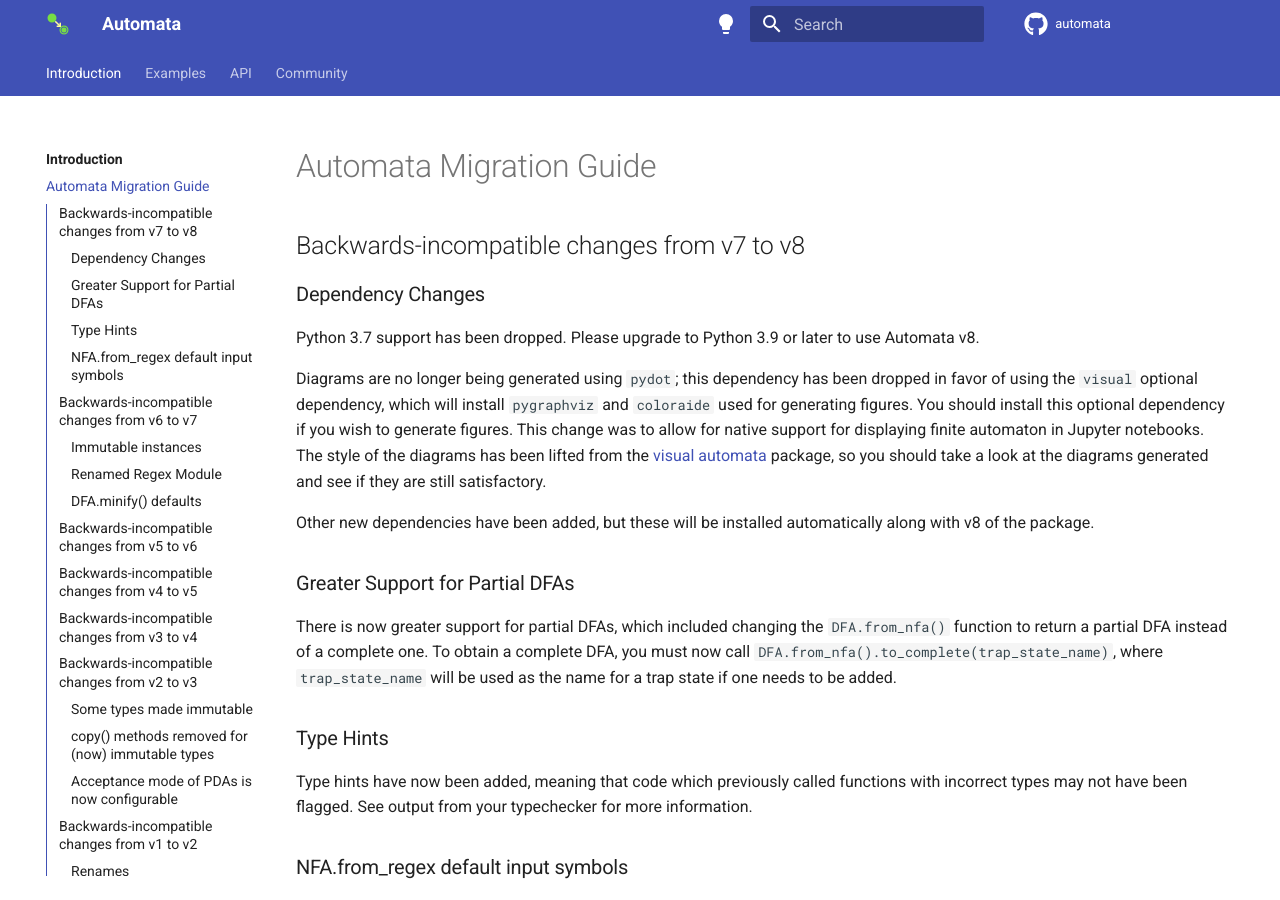
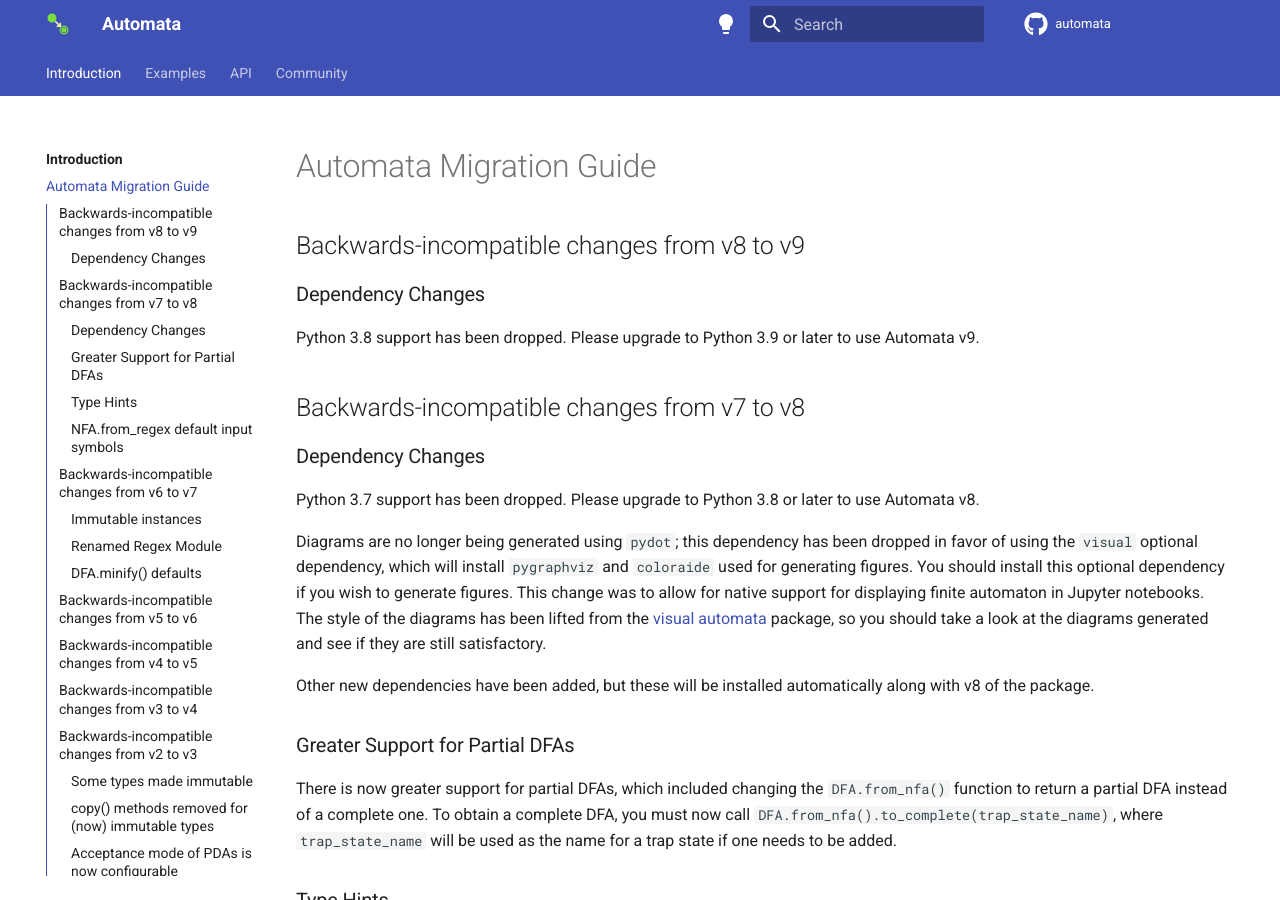
Before and after one commit to caleb531/automata, an MkDocs documentation site: the page built from docs/migration.md, in a window 1280 px wide and 900 px high. Built offline with MkDocs 1.6.1 and Material for MkDocs 9.7.7, drawn with Linux system fonts in a browser that asks for light colours; comment, search, counter and statistics services are not loaded.

Commit message:
Remove old dependency and update migration guide

```diff
--- a/docs/migration.md
+++ b/docs/migration.md
@@ -1,10 +1,17 @@
 # Automata Migration Guide
+
+## Backwards-incompatible changes from v8 to v9
+
+### Dependency Changes
+
+Python 3.8 support has been dropped. Please upgrade to Python 3.9 or later to
+use Automata v9.
 
 ## Backwards-incompatible changes from v7 to v8
 
 ### Dependency Changes
 
-Python 3.7 support has been dropped. Please upgrade to Python 3.9 or later to
+Python 3.7 support has been dropped. Please upgrade to Python 3.8 or later to
 use Automata v8.
 
 Diagrams are no longer being generated using `pydot`; this dependency has been
--- a/requirements.txt
+++ b/requirements.txt
@@ -12,7 +12,6 @@ nose2==0.14.1
 packaging==23.0
 pathspec==0.11.1
 platformdirs==3.2.0
-pydot==1.4.2
 pygraphviz==1.10
 pyparsing==3.0.9
 pyproject_hooks==1.0.0
```
